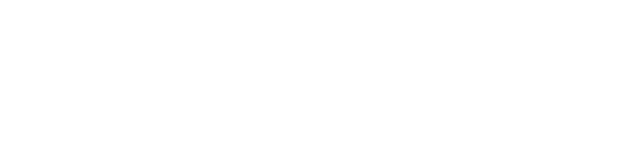
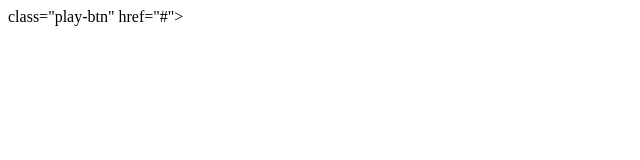
Before and after one commit to zerppy/goEast, a plain HTML site: page index.html in a window 1280 px wide. Shown: the whole page, without its empty margins (0-640 px from the left). Drawn offline with Linux system fonts and the light colour scheme.

Commit message:
Update index.html

```diff
--- a/index.html
+++ b/index.html
@@ -1 +1 @@
-<a class="play-btn" href="#"></a>
+<a> class="play-btn" href="#"></a>
```
